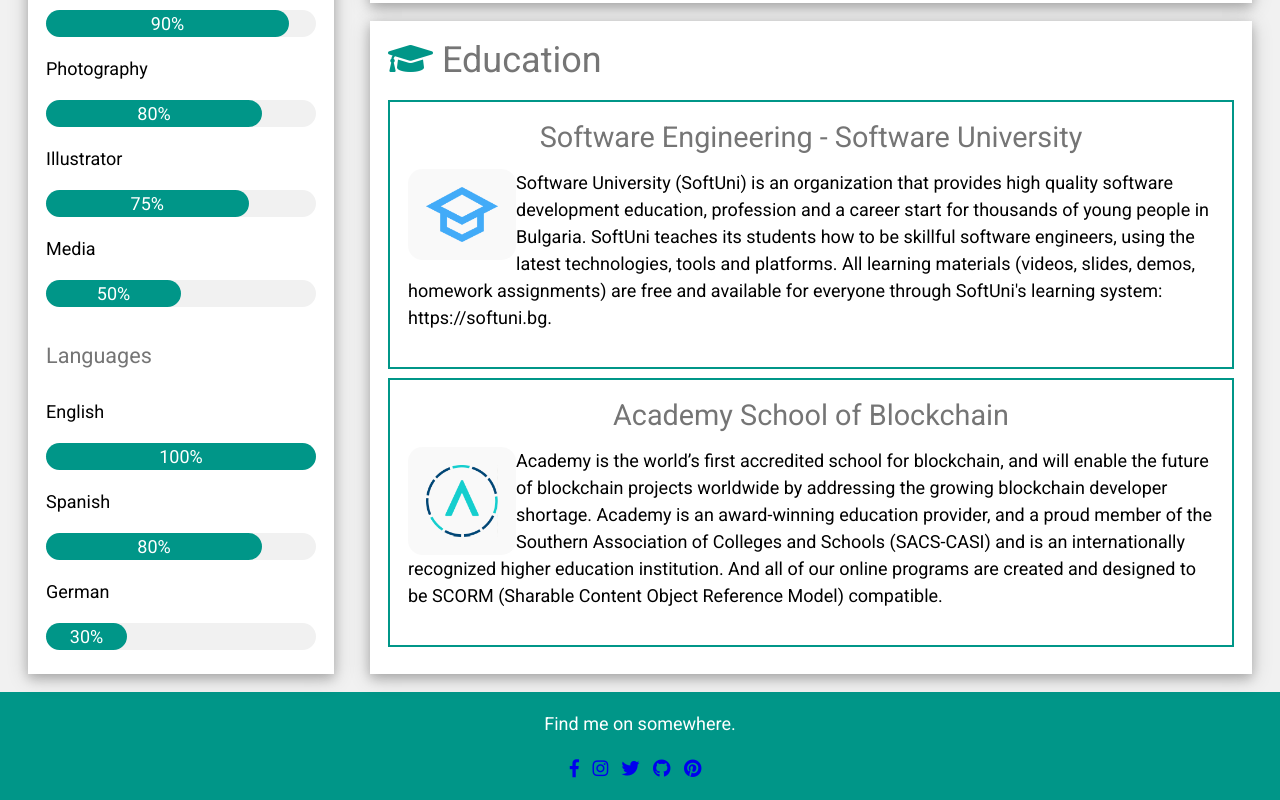
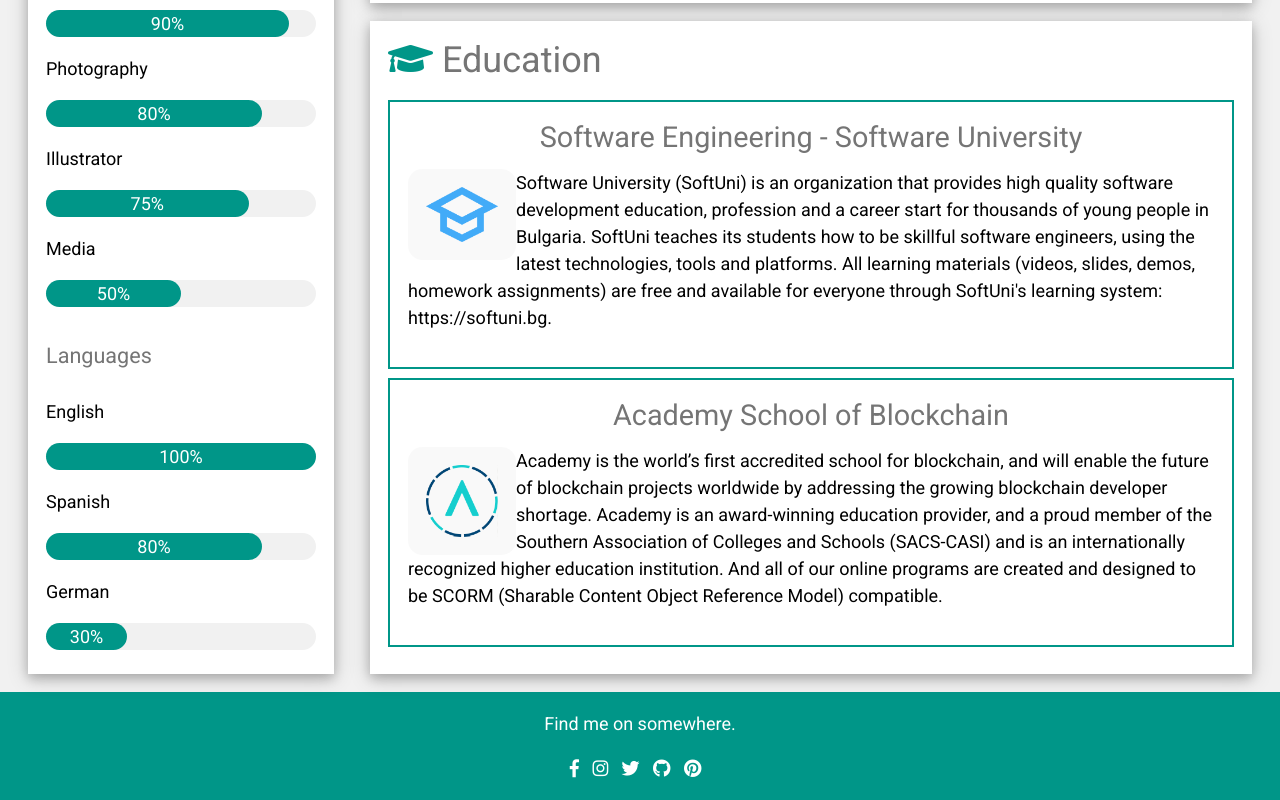
Before and after one commit to Ivailoklo/My-CV, a plain HTML site: page index.html in a window 1280 px wide. Shown: the part 582-1382 px from the top of the page. Drawn offline with Linux system fonts and the light colour scheme.

Commit message:
save icons

```diff
--- a/css/styles.css
+++ b/css/styles.css
@@ -97,7 +97,9 @@
     padding: 1rem 1rem 0 1rem;
 }
 
-footer .social-icons i  {
+
+footer .social-icons a  {
+    color: #FFF;
     padding-right: 0.5rem;
 }
 
```
